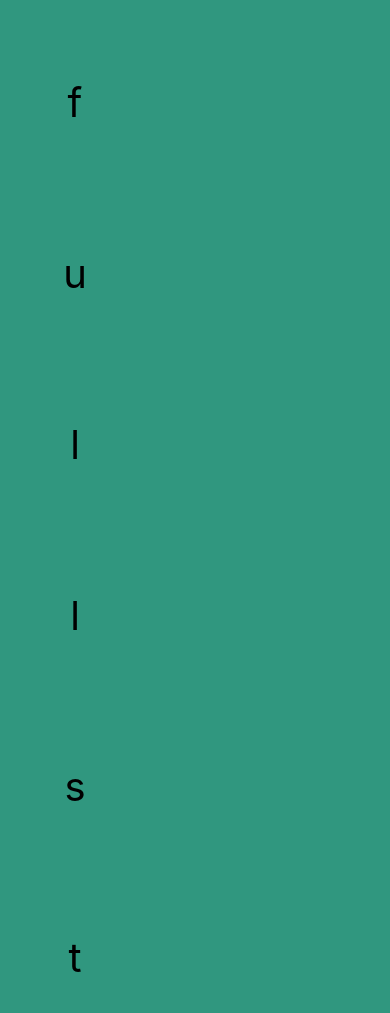
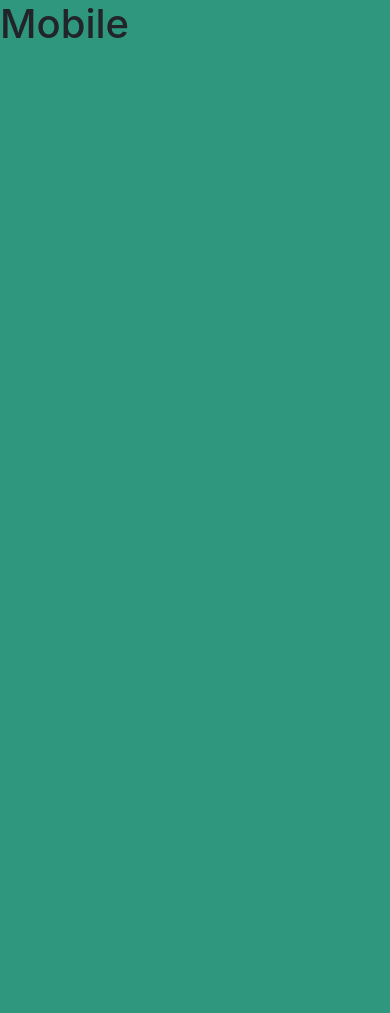
Before and after one commit to GurmeharS/gatbsy-portfolio, a Gatsby site: page / in a window 390 px wide. Shown: the top 1013 px of the page. After the commit the page ends 844 px from the top, so only its background shows below. Built offline with nearby package versions, Linux system fonts and the light colour scheme; Gatsby itself is replaced by a stand-in of ours.

Commit message:
Add viewport for responsive react

```diff
--- a/src/components/constant.js
+++ b/src/components/constant.js
@@ -19,12 +19,23 @@ const nameGrid = [
 const size = {
     mobileS: '320px',
     mobileM: '375px',
-    mobileL: '425px',
+    mobileL: '475px',
     tablet: '768px',
     laptop: '1024px',
     laptopL: '1440px',
     desktop: '2560px'
 }
 
+const device = {
+    mobileS: `(max-width: ${size.mobileS})`,
+    mobileM: `(max-width: ${size.mobileM})`,
+    mobileL: `(max-width: ${size.mobileL})`,
+    tablet: `(max-width: ${size.tablet})`,
+    laptop: `(max-width: ${size.laptop})`,
+    laptopL: `(max-width: ${size.laptopL})`,
+    desktop: `(max-width: ${size.desktop})`,
+    desktopL: `(max-width: ${size.desktop})`
+};
+
 exports.nameGrid = nameGrid;
-exports.size = size;
+exports.size = device;
--- a/src/components/title.js
+++ b/src/components/title.js
@@ -2,24 +2,28 @@ import React from "react"
 import styled from "styled-components"
 import { Container, Row, Col } from 'react-bootstrap'
 import "../styles/styles.scss"
+import { useViewport } from "./viewport"
 
 const constants = require('./constant.js');
 const nameGrid = constants.nameGrid;
 const size = constants.size;
 const nameLength = nameGrid.length;
+const breakpoint = 475; // This width breaks the title
+
 
 const MainTitle = styled.div`
 display: flex;
 flex-wrap: nowrap;
 height: 95vh;
 width: 95vw;
-/* justify-content: center;
-align-items: center; */
 `;
 
 const MainLetterText = styled.h1`
 font-size: 50px;
 color: white;
+@media ${size.mobileL} {
+  font-size: 25px;
+}
 `;
 
 const MainLetterDiv = styled.div`
@@ -28,11 +32,18 @@ width: 100px;
 margin: 10px;
 text-align: center;
 line-height: 50px;
+@media ${size.mobileL} {
+  width: 30px;
+}
 `;
 
 const SecLetterText = styled.p`
 font-size: 40px;
 color: black;
+@media ${size.mobileL} {
+  font-size: 20px;
+  display: none;
+}
 `;
 
 const SecLetterDiv = styled.div`
@@ -41,31 +52,39 @@ width: 100px;
 margin-left: 10px;
 margin-top: 3px;
 text-align: center;
-line-height: 40px;
+line-height: 35px;
+@media ${size.mobileL} {
+  width: 30px;
+}
 `;
 
-const TitleContainer = styled.div`
-height: 100vh;
-width: 100vw;
-display: flex;
-justify-content: center;
-align-items: center;
+const Page = styled.div`
+@media ${size.mobileS} {
+  max-width: 300px;
+}
+@media ${size.mobileM} {
+  max-width: 350px;
+}
+@media ${size.mobileL} {
+  max-width: 400px;
+}
+@media ${size.tablet} {
+  max-width: 700px;
+}
 `;
 
-const titleGenerator = (nameGrid) => {
-  console.log(nameGrid);
+const desktopGenerator = (nameGrid) => {
   return (
     <MainTitle>
       <Container>
         {nameGrid.map(row => {
-          console.log("New Row");
           if (row[0] === 'G') {
             return (
               <Row>
                 {
                   row.map(col => {
                     return (
-                      <Col xs md lg xl={nameLength} >
+                      <Col xs sm md lg xl={nameLength} >
                         <MainLetterDiv>
                           <MainLetterText>{col}</MainLetterText>
                         </MainLetterDiv>
@@ -98,9 +117,15 @@ const titleGenerator = (nameGrid) => {
   );
 }
 
+const TitleComponent = () => {
+  const { width } = useViewport();
+  console.log("Width", width);
+  return (width < breakpoint) ? <h1>Mobile</h1> : desktopGenerator(nameGrid);
+}
+
 const Title = () => (
   <>
-    {titleGenerator(nameGrid)}
+    <TitleComponent />
   </>
 )
 
--- /dev/null
+++ b/src/components/viewport.js
@@ -0,0 +1,30 @@
+import React from "react";
+
+const viewportContext = React.createContext({});
+
+export const ViewportProvider = ({ children }) => {
+    const [width, setWidth] = React.useState(window.innerWidth);
+    const [height, setHeight] = React.useState(window.innerHeight);
+
+    const handleWindowResize = () => {
+        setWidth(window.innerWidth);
+        setHeight(window.innerHeight);
+    }
+
+    React.useEffect(() => {
+        window.addEventListener("resize", handleWindowResize);
+        return () => window.removeEventListener("resize", handleWindowResize);
+    }, []);
+
+    return (
+        <viewportContext.Provider value={{ width, height }}>
+            {children}
+        </viewportContext.Provider>
+    );
+};
+
+
+export const useViewport = () => {
+    const { width, height } = React.useContext(viewportContext);
+    return { width, height };
+}
--- a/src/pages/index.js
+++ b/src/pages/index.js
@@ -3,12 +3,13 @@ import "../styles/styles.scss"
 import { Link } from "gatsby"
 import Header from "../components/header"
 import Title from "../components/title"
+import { ViewportProvider } from "../components/viewport"
 
 const IndexPage = () => (
-  <>
+  <ViewportProvider>
     {/* <Header /> */}
     <Title />
-  </>
+  </ViewportProvider>
 );
 
 export default IndexPage
```
